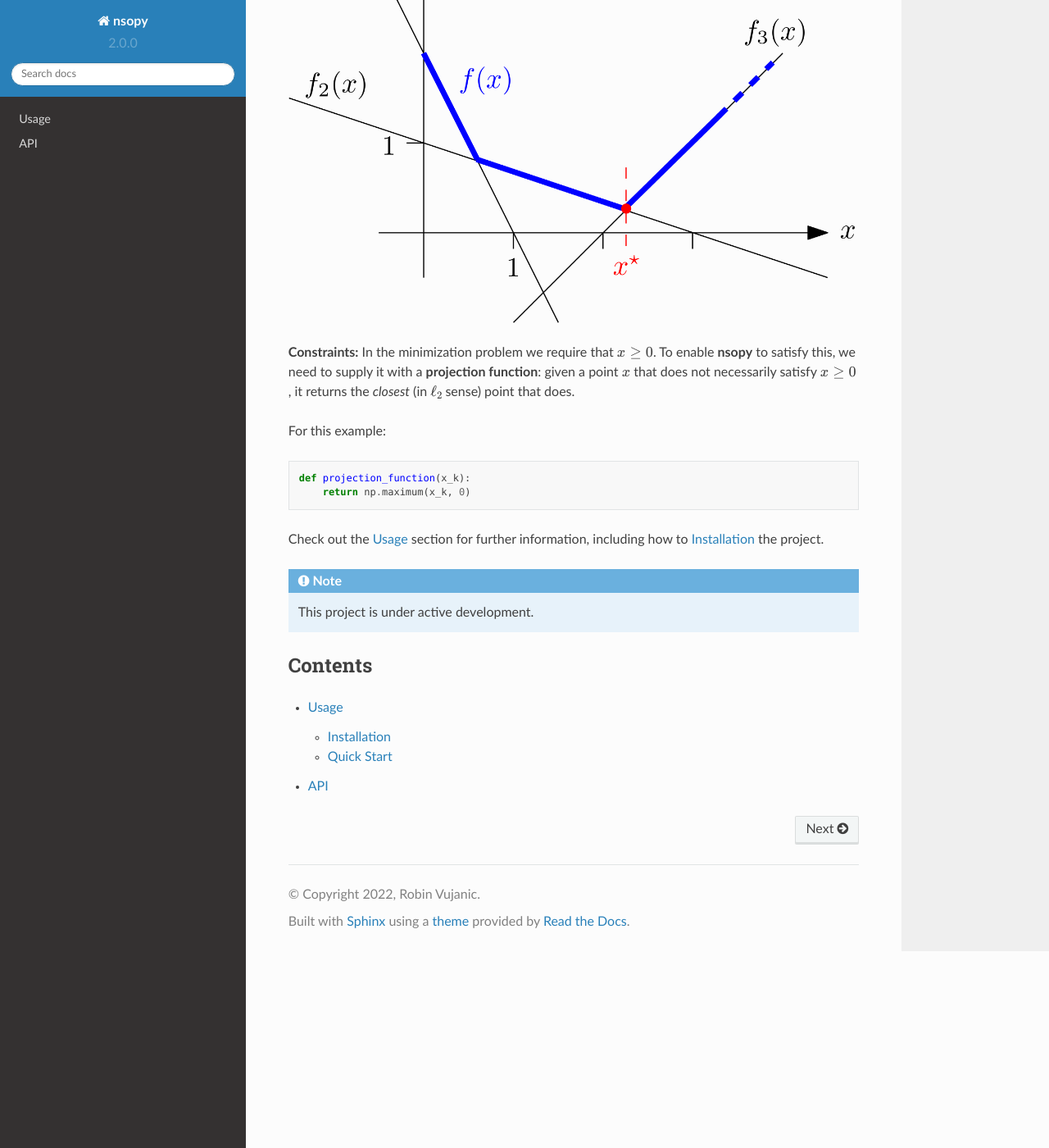
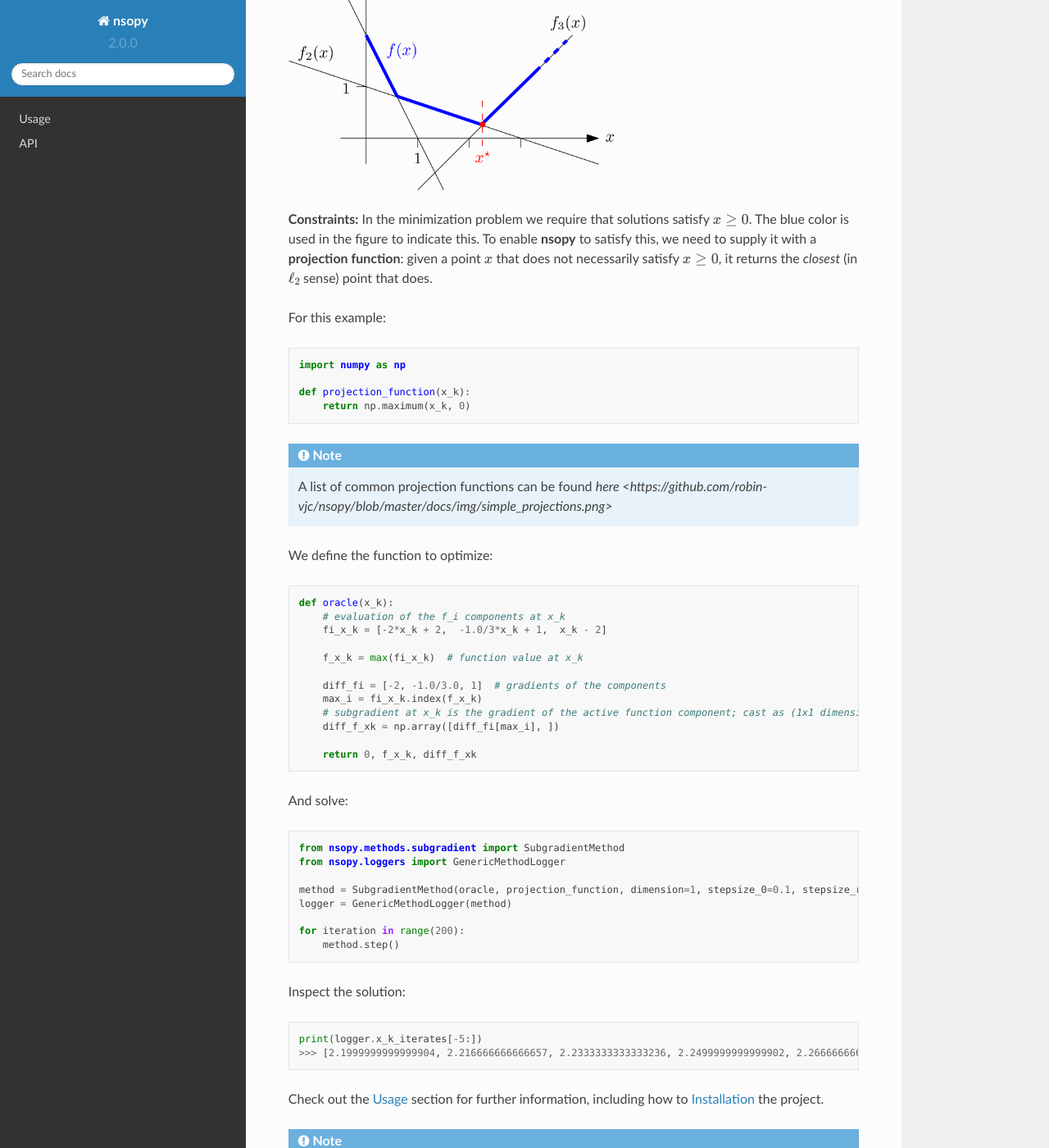
Before and after one commit to robin-vjc/nsopy, a Sphinx documentation site: the page built from docs/index.rst, in a window 1280 px wide and 1400 px high, scrolled down 1000 px. Shown: the whole window at 82% size. Built offline with Sphinx 7.4.7 and the Read the Docs theme 2.0.0, drawn with Linux system fonts in a browser that asks for light colours; some of the changed text lies outside the part shown.

Commit message:
* doc updates

```diff
--- a/docs/index.rst
+++ b/docs/index.rst
@@ -50,9 +50,13 @@ with
     f_3(x) = x - 2
     \end{array}
 
+We can visualize the problem and note that the solution is :math:`x^\star = 2.25`.
+
 .. image:: img/example_graph.png
+    :width: 400
 
-**Constraints:** In the minimization problem we require that :math:`x \geq 0`.
+**Constraints:** In the minimization problem we require that solutions satisfy :math:`x \geq 0`.
+The blue color is used in the figure to indicate this.
 To enable **nsopy** to satisfy this, we need to supply it with a **projection function**: given a point :math:`x` that
 does not necessarily satisfy :math:`x \geq 0`, it returns the *closest* (in :math:`\ell_2` sense) point that does.
 
@@ -60,8 +64,52 @@ For this example:
 
 .. code-block:: python
 
+    import numpy as np
+
     def projection_function(x_k):
         return np.maximum(x_k, 0)
+
+.. note::
+
+   A list of common projection functions can be found `here <https://github.com/robin-vjc/nsopy/blob/master/docs/img/simple_projections.png>`
+
+We define the function to optimize:
+
+.. code-block:: python
+
+    def oracle(x_k):
+        # evaluation of the f_i components at x_k
+        fi_x_k = [-2*x_k + 2,  -1.0/3*x_k + 1,  x_k - 2]
+
+        f_x_k = max(fi_x_k)  # function value at x_k
+
+        diff_fi = [-2, -1.0/3.0, 1]  # gradients of the components
+        max_i = fi_x_k.index(f_x_k)
+        # subgradient at x_k is the gradient of the active function component; cast as (1x1 dimensional) np.array
+        diff_f_xk = np.array([diff_fi[max_i], ])
+
+        return 0, f_x_k, diff_f_xk
+
+And solve:
+
+.. code-block:: python
+
+    from nsopy.methods.subgradient import SubgradientMethod
+    from nsopy.loggers import GenericMethodLogger
+
+    method = SubgradientMethod(oracle, projection_function, dimension=1, stepsize_0=0.1, stepsize_rule='constant', sense='min')
+    logger = GenericMethodLogger(method)
+
+    for iteration in range(200):
+        method.step()
+
+Inspect the solution:
+
+.. code-block:: python
+
+    print(logger.x_k_iterates[-5:])
+    >>> [2.1999999999999904, 2.216666666666657, 2.2333333333333236, 2.2499999999999902, 2.266666666666657]
+
 
 Check out the :doc:`usage` section for further information, including how to :ref:`installation` the project.
 
```
